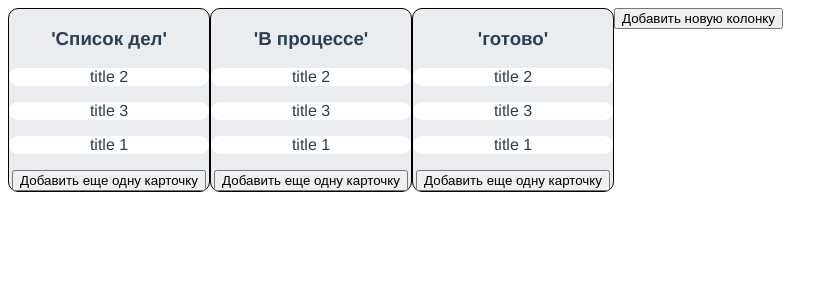
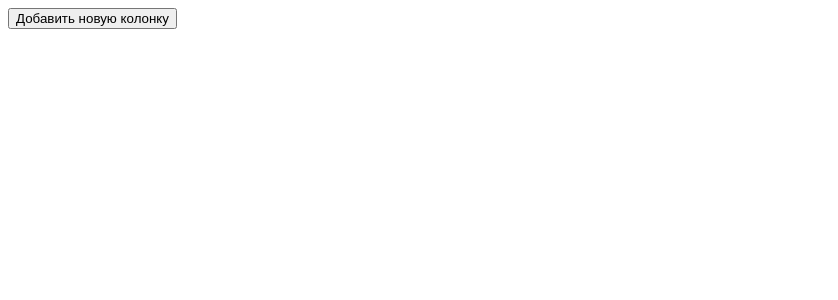
Before and after one commit to Juryii/task, a Vue app: page / in a window 1280 px wide. Shown: the top 300 px of the page, without its empty margins (0-838 px from the left). Built offline with nearby package versions, Linux system fonts and the light colour scheme.

Commit message:
add storage  columns in localStorage

```diff
--- a/src/components/Card.vue
+++ b/src/components/Card.vue
@@ -32,10 +32,10 @@
     </div>
   </div>
 
-
 </template>
 
 <script>
+
   export default {
     name: "Card",
     data: function () {
@@ -44,43 +44,26 @@
         newColumnTitle: '',
         inputCardItem: '',
         flagInputCard: '',
-        columns: [
-          {
-            title: '\'Список дел\'',
-            CardItems: [
-              {title: 'title 2', description: 'text description 2'},
-              {title: 'title 3', description: 'text description 3'},
-              {title: 'title 1', description: 'text description 1'}
-            ]
-
-          },
-          {
-            title: '\'В процессе\'',
-            CardItems: [
-              {title: 'title 2', description: 'text description 2'},
-              {title: 'title 3', description: 'text description 3'},
-              {title: 'title 1', description: 'text description 1'}
-            ]
-          },
-          {
-            title: '\'готово\'',
-            CardItems: [
-              {title: 'title 2', description: 'text description 2'},
-              {title: 'title 3', description: 'text description 3'},
-              {title: 'title 1', description: 'text description 1'}
-            ]
-          },
-        ],
+        columns: []
+      }
+    },
+    mounted: function () {
+      if (localStorage.getObj('columns') !== null ) {
+        this.columns = localStorage.getObj('columns');
+      } else {
+        localStorage.setObj('columns', []);
       }
     },
     methods: {
       addNewColumn(title){
         if(title === '' || title == null){
           alert('Введите название колонки');
-        } else {
+        }
+        else {
           this.columns.push( {title: title} );
+          localStorage.setObj('columns', this.columns);
           this.newColumnTitle = '';
-          this.newColumninput = false
+          this.newColumninput = false;
         }
       },
       addNewCardItem(index) {
@@ -90,13 +73,15 @@
         else {
           if (typeof this.columns[index].CardItems !== "undefined") {
             //ключ есть
-            this.columns[index].CardItems.push({title: this.inputCardItem});
+            this.columns[index].CardItems.push( { title: this.inputCardItem } );
           }else{
             //ключа нет
             this.columns[index].CardItems = [{title: this.inputCardItem}];
           }
+          localStorage.setObj('columns', this.columns);
           this.inputCardItem = '';
           this.flagInputCard = ''
+
         }
 
       }
--- a/src/main.js
+++ b/src/main.js
@@ -5,6 +5,14 @@ import router from './router'
 
 Vue.config.productionTip = false
 
+Storage.prototype.setObj = function(key, obj) {
+  return this.setItem(key, JSON.stringify(obj))
+};
+Storage.prototype.getObj = function(key) {
+  return JSON.parse(this.getItem(key))
+};
+
+
 new Vue({
   router,
   render: h => h(App)
```
